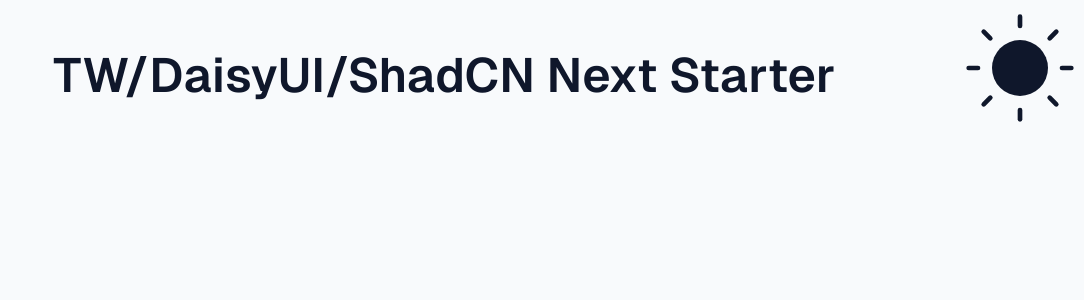
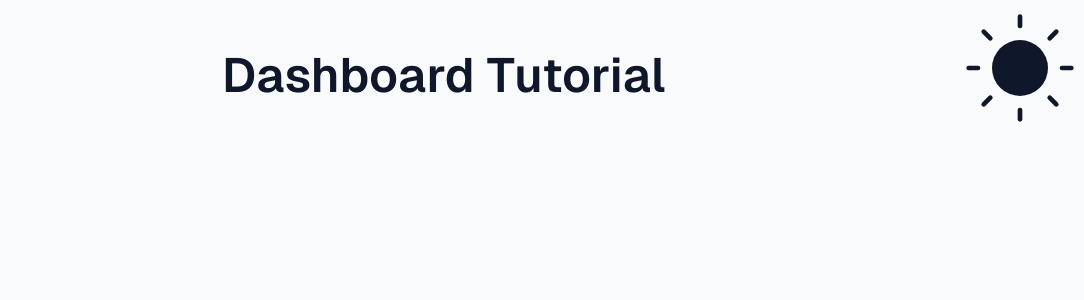
Before and after one commit to PaulHaze/nextjs-dashboard-tutorial, a Next.js app: page / in a window 1280 px wide. Shown: the top 300 px of the page, without its empty margins (196-1280 px from the left). Built offline with nearby package versions, Linux system fonts and the light colour scheme.

Commit message:
style change to toggle button

```diff
--- a/src/app/page.tsx
+++ b/src/app/page.tsx
@@ -1,9 +1,7 @@
 export default function Home() {
   return (
     <div className="flex flex-col items-center px-2 pt-10">
-      <h1 className="text-center font-semibold">
-        TW/DaisyUI/ShadCN Next Starter
-      </h1>
+      <h1 className="text-center font-semibold">Dashboard Tutorial</h1>
     </div>
   );
 }
--- a/src/styles/custom/theme-toggle.css
+++ b/src/styles/custom/theme-toggle.css
@@ -1,4 +1,5 @@
 .theme-toggle {
+  cursor: auto;
   -webkit-tap-highlight-color: transparent;
   outline-offset: 5px;
 
```
